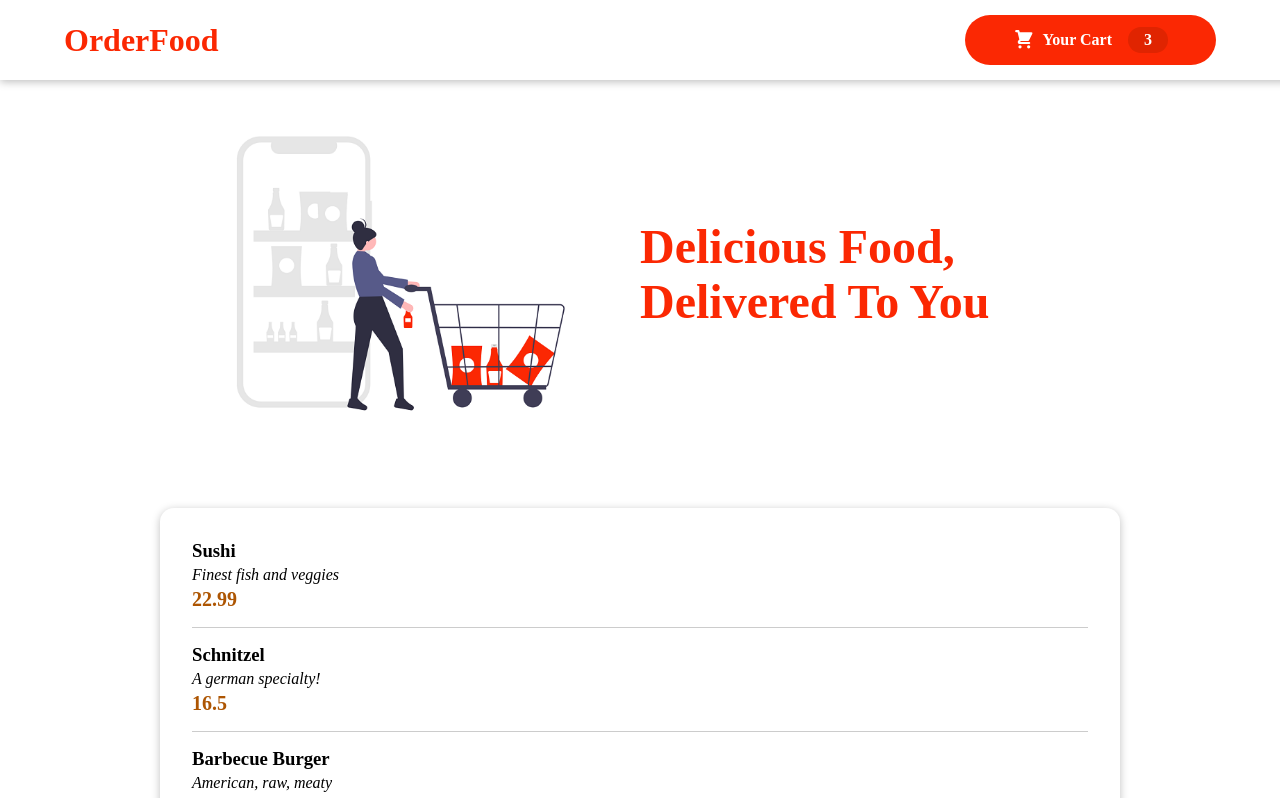
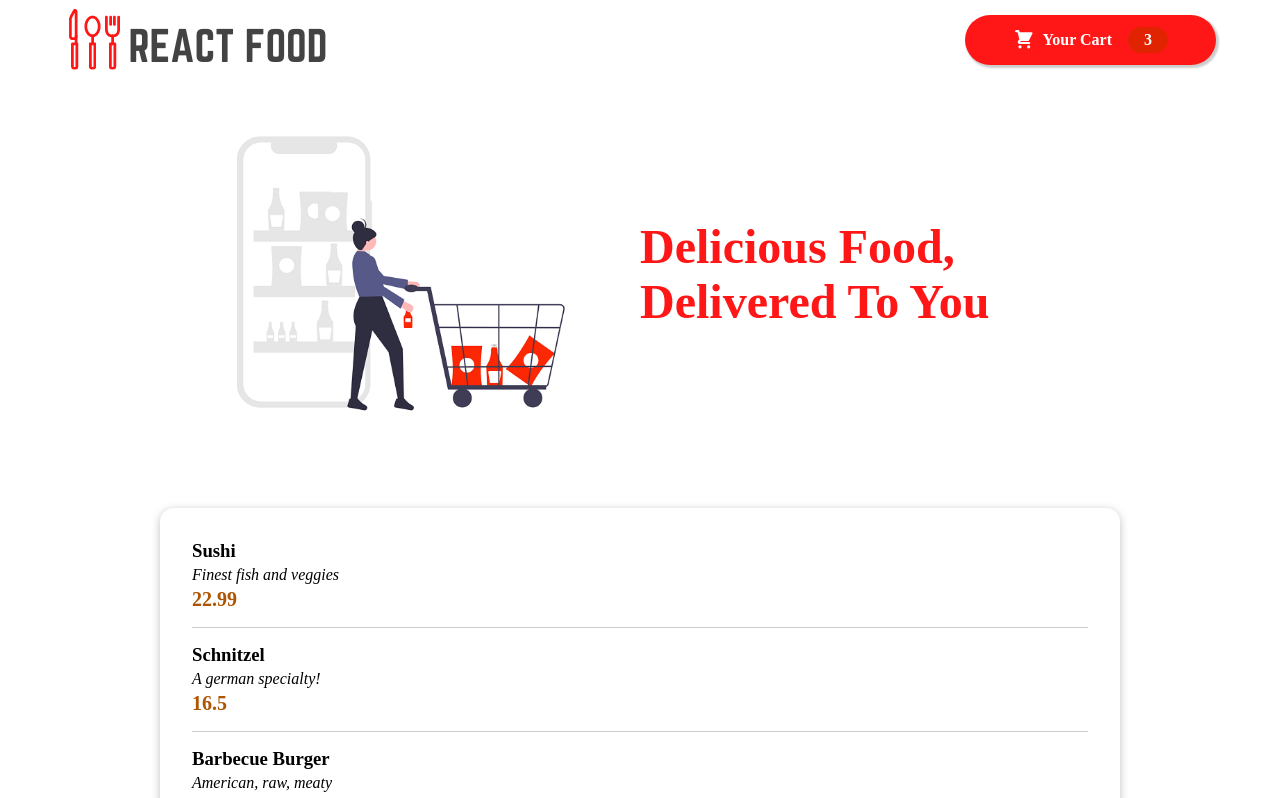
Before and after one commit to foisal07/orderfood, a React (Create React App) app: page / in a window 1280 px wide. Shown: the top 798 px of the page. Built offline with nearby package versions, Linux system fonts and the light colour scheme.

Commit message:
Header restyled

```diff
--- a/src/components/Layout/Header.js
+++ b/src/components/Layout/Header.js
@@ -2,12 +2,13 @@ import React from "react";
 import HeaderCartButton from "./HeaderCartButton";
 import classes from "./Header.module.css";
 import heroImage from "../../assets/heroimage.png";
+import logo from "../../assets/reactfood.png";
 
 export default function Header() {
   return (
     <>
       <header className={classes.header}>
-        <h1>OrderFood</h1>
+        <img src={logo} alt="Foods" />
         <HeaderCartButton />
       </header>
       <div className={classes.container}>
--- a/src/components/Layout/Header.module.css
+++ b/src/components/Layout/Header.module.css
@@ -5,12 +5,12 @@
   width: 100%;
   height: 5rem;
   background-color: #fff;
-  color: #fb2803;
+  color: #ff1616;
   display: flex;
   justify-content: space-between;
   align-items: center;
   padding: 0 5%;
-  box-shadow: 0 2px 8px rgba(0, 0, 0, 0.25);
+  /* box-shadow: 0 1px 2px 0 rgb(60 64 67 / 30%); */
   z-index: 10;
 }
 .container {
@@ -29,7 +29,7 @@
 
 .main-image h1 {
   font-size: 3rem;
-  color: #fb2803;
+  color: #ff1616;
   align-self: center;
 }
 
--- a/src/components/Layout/HeaderCartButton.module.css
+++ b/src/components/Layout/HeaderCartButton.module.css
@@ -2,7 +2,7 @@
   cursor: pointer;
   font: inherit;
   border: none;
-  background-color: #fb2803;
+  background-color: #ff1616;
   color: white;
   padding: 0.75rem 3rem;
   display: flex;
@@ -11,6 +11,7 @@
   border-radius: 25px;
   font-weight: bold;
   margin-right: 10%;
+  box-shadow: 2px 2px 2px 1px rgba(0, 0, 0, 0.2);
 }
 
 .button:hover,
```
Also changed, not shown: src/assets/reactfood.png (added).
